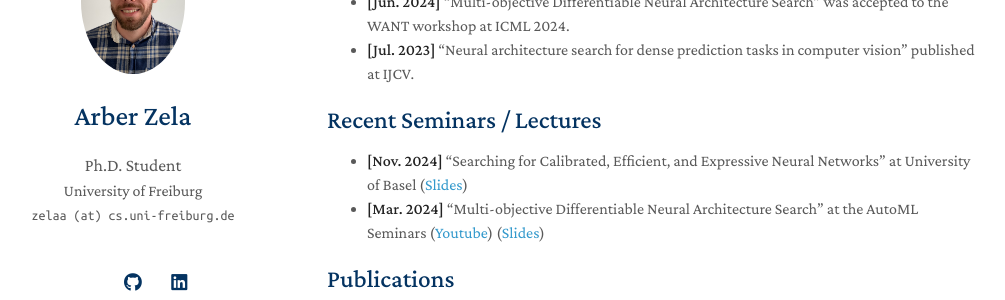
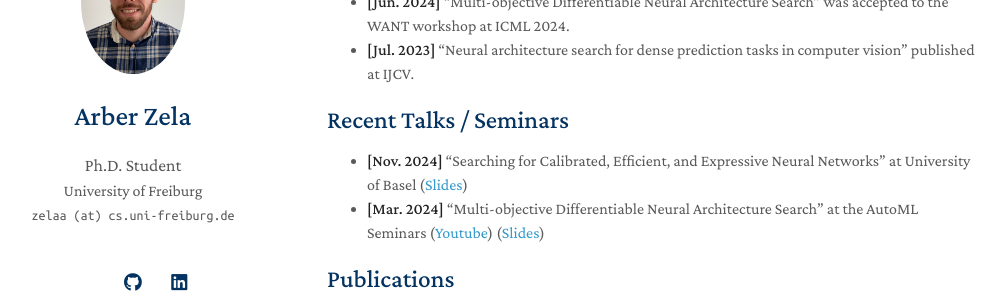
Before and after one commit to arberzela/arberzela.github.io, a Jekyll site: the page built from index.md, in a window 1280 px wide and 900 px high, scrolled down 401 px. Shown: the part 155-455 px from the top of the window, without its empty margins (143-1148 px from the left). Built offline with Jekyll 4.4.1, drawn with Linux system fonts in a browser that asks for light colours; a style sheet for code colours, icons or effects is not loaded; our own code applies the rules of GitHub Pages for plain Markdown files.

Commit message:
Update index.md

```diff
--- a/index.md
+++ b/index.md
@@ -19,7 +19,7 @@ I am a Ph.D. student at the University of Freiburg advised by Prof. Frank Hutter
 - **[Jun. 2024]** "Multi-objective Differentiable Neural Architecture Search" was accepted to the WANT workshop at ICML 2024.
 - **[Jul. 2023]** "Neural architecture search for dense prediction tasks in computer vision" published at IJCV.
 
-## Recent Seminars / Lectures
+## Recent Talks / Seminars
 - **[Nov. 2024]** "Searching for Calibrated, Efficient, and Expressive Neural Networks" at University of Basel ([Slides](assets/files/talk_basel.pdf))
 - **[Mar. 2024]** "Multi-objective Differentiable Neural Architecture Search" at the AutoML Seminars ([Youtube](https://www.youtube.com/watch?v=649r1j31RbU)) ([Slides](assets/files/MODNAS.pdf))
 
```
